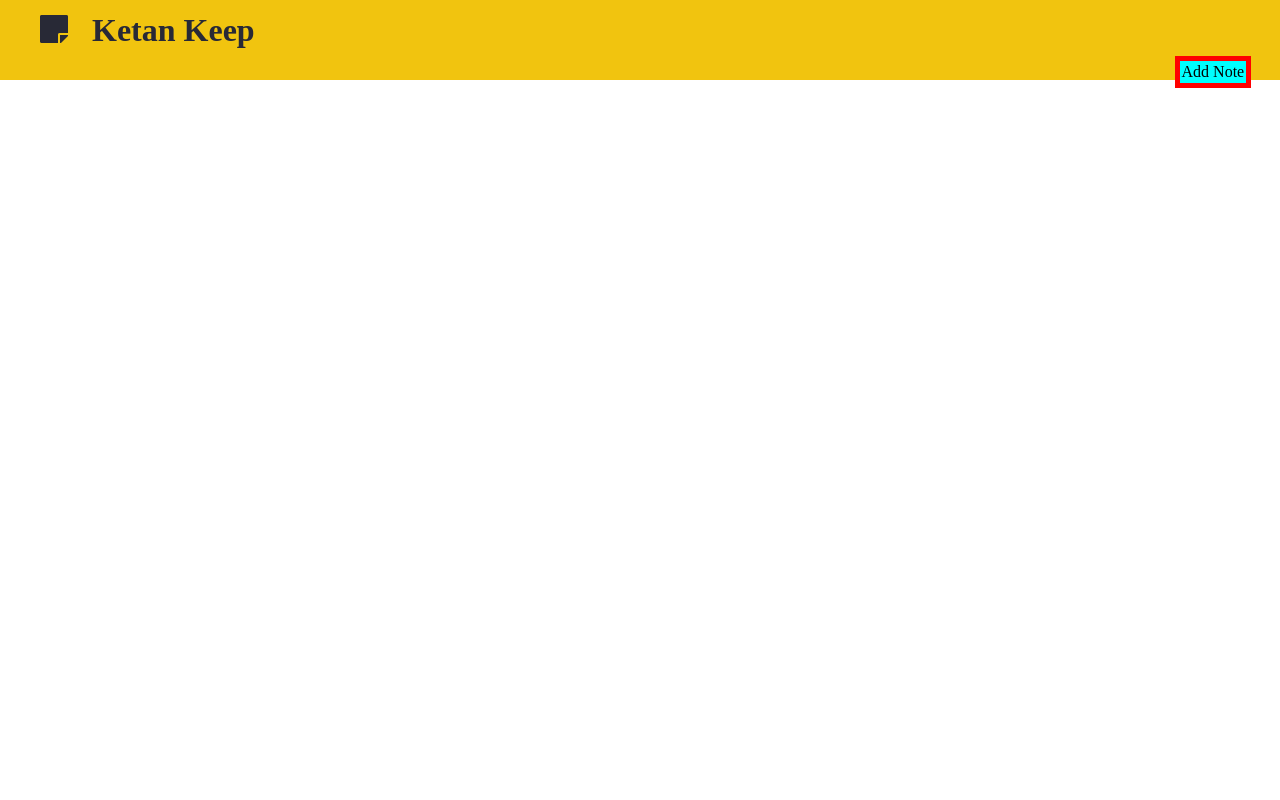
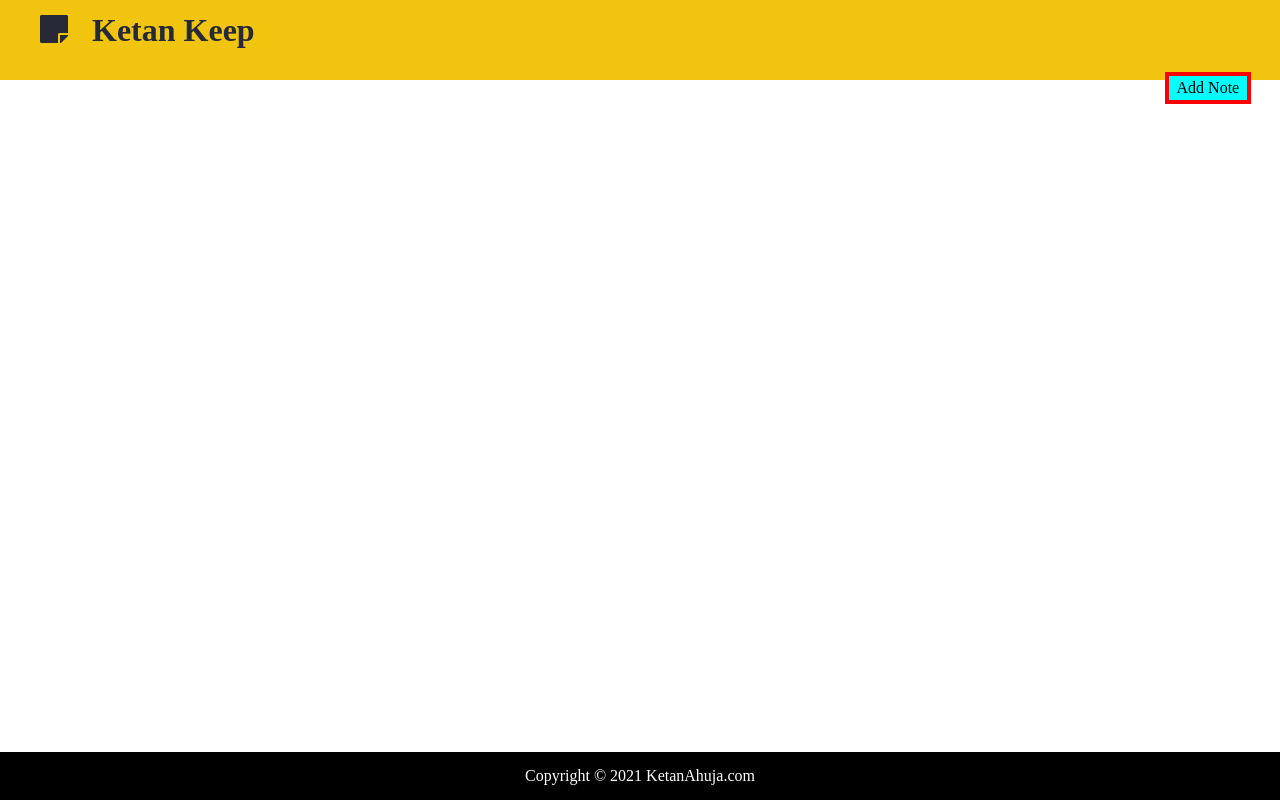
Before and after one commit to KETANAHUJA/GoogleKeepClone, a PHP site: page / in a window 1280 px wide. Run offline with PHP 8.4, Linux system fonts and the light colour scheme; some libraries are stand-ins or nearby versions.

Commit message:
completed

```diff
--- a/index.html
+++ b/index.html
@@ -20,6 +20,11 @@
             <span class="button-text">Add Note</span>
             </button>
     </div>
+    <div class="footer">
+        <footer>
+            Copyright &copy; 2021 KetanAhuja.com
+        </footer>
+    </div>
     <script src="script.js"></script>
 </body>
 </html>
--- a/styel.css
+++ b/styel.css
@@ -5,7 +5,7 @@
 body {
   display: flex;
   flex-wrap: wrap;
-  background-color: #fff;
+  background-color: rgb(255, 255, 255);
 }
 header {
   background-color: #f1c40f;
@@ -20,7 +20,7 @@ header h1 {
 }
 .btn-div {
   position: fixed;
-  top: 3rem;
+  top: 4rem;
   right: 0.8rem;
   border: none;
   border-radius: 3px;
@@ -32,37 +32,34 @@ header h1 {
   display: inline-block;
   outline: none;
   cursor: pointer;
-  border: 5px solid red;
+  border: 4px solid red;
   vertical-align: middle;
   text-decoration: blue;
   background: cyan;
-  padding: 2px 2px;
+  padding: 3px 8px;
   font-size: inherit;
   font-family: inherit;
 }
 
 .note {
-  background-color: red;
-  margin: 70px 20px;
+  background-color: #fff;
+  margin: 20px 30px;
   height: 180px;
   width: 320px;
-  overflow-y:scroll;
-  margin-top: 4.5rem;
+  overflow-y: scroll;
+  margin-top: 3.5rem;
   box-shadow: inset 1px 1px 0 rgba(0, 0, 0, 0.1),
     inset 0 -1px 0 rgba(0, 0, 0, 0.1);
-  border: 1px solid black;
+  border: 2px double black;
 }
-.note .operation{
+.note .operation {
   display: flex;
   justify-content: flex-end;
   padding: 0.5rem;
-}
-.main{
-    padding: 20px;
-    background-color: rgb(136, 231, 231);
+  background-color: yellow;
 }
 
-.note .operation button{
+.note .operation button {
   background-color: transparent;
   border: none;
   color: #fff;
@@ -70,38 +67,52 @@ header h1 {
   font-size: 1rem;
   margin-left: 0.5rem;
 }
-.note textarea{
-    outline: none;
+.main{
+    background-color: red;
+    padding: 5px 5px 5px 20px;
+}
+
+.note textarea {
+  outline:blue;
   font-family: inherit;
   font-size: 1.2rem;
-    border: none;
+  border: 2px solid aqua;
   height: 300px;
   width: 100%;
-    padding: 20px;
-
+  padding:5px 5px 5px 20px;
 }
 .fa-edit,
-.fa-trash-alt{
+.fa-trash-alt {
   color: #fff;
   padding: 10px;
   background-color: #2ecc71;
   border-radius: 50%;
 }
-.fa-trash-alt{
+.fa-trash-alt {
   background-color: #e74c3c;
 }
-.fa-edit:hover{
+.fa-edit:hover {
   background-color: #fff;
   color: #27ae60;
-    filter: drop-shadow(0px 10px 8px  rgb(219,218,218));
-
+  filter: drop-shadow(0px 10px 8px rgb(219, 218, 218));
 }
-.fa-trash-alt:hover{
+.fa-trash-alt:hover {
   background-color: #fff;
   color: #e74c3c;
-    filter: drop-shadow(0px 10px 8px  rgb(219,218,218));
-
+  filter: drop-shadow(0px 10px 8px rgb(219, 218, 218));
 }
-.hidden{
+.hidden {
   display: none;
 }
+footer {
+  position: fixed;
+  left: 0;
+  bottom: 0;
+  color: white;
+  display: flex;
+  justify-content: center;
+  align-items: center;
+  height: 6vh;
+  width: 100vw;
+  background-color: black;
+}
```
Lines whose indentation alone changed are shown as unchanged.
